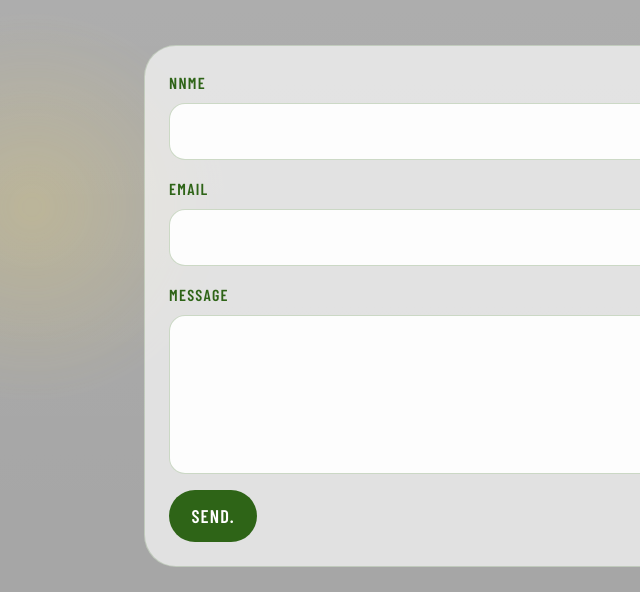
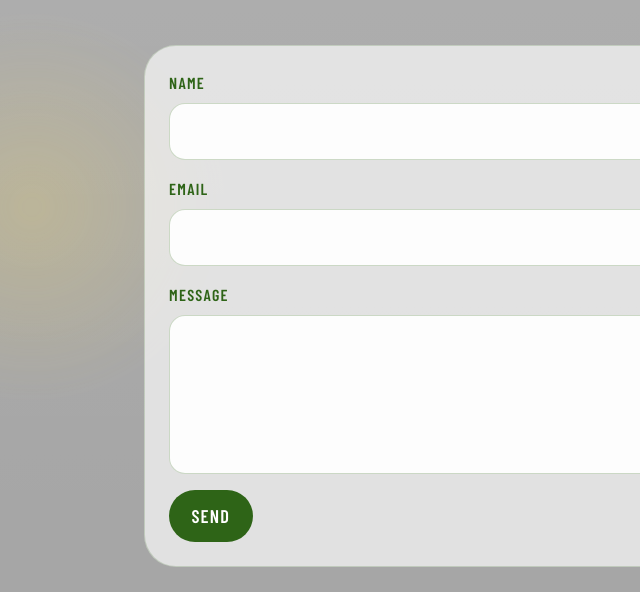
Before and after one commit to Davemem/yard-football-creative, a plain HTML site: page contact.html in a window 1280 px wide. Shown: the part 273-865 px from the top of the page, 0-640 px from the left. Drawn offline with nearby package versions, Linux system fonts and the light colour scheme; a web font is replaced by a local one.

Commit message:
fix: refine contact form labels

```diff
--- a/contact.html
+++ b/contact.html
@@ -78,7 +78,7 @@
         <div class="container simple-copy-layout">
           <form class="card form-shell stack-md" action="mailto:contact@yardfc.com" method="post" enctype="text/plain">
             <div class="field-group">
-              <label class="field-label" for="name">nNme</label>
+              <label class="field-label" for="name">Name</label>
               <input class="field-input" id="name" name="name" type="text" />
             </div>
 
@@ -92,7 +92,7 @@
               <textarea class="field-input field-textarea" id="message" name="message" rows="5"></textarea>
             </div>
 
-            <button class="button button-primary" type="submit">Send.</button>
+            <button class="button button-primary" type="submit">Send</button>
           </form>
         </div>
       </section>
```
